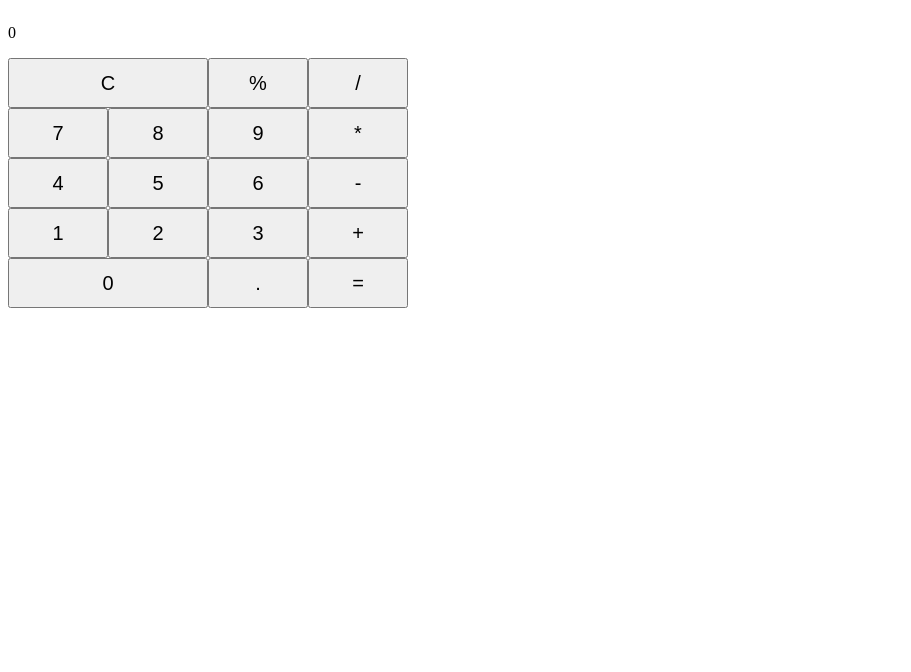
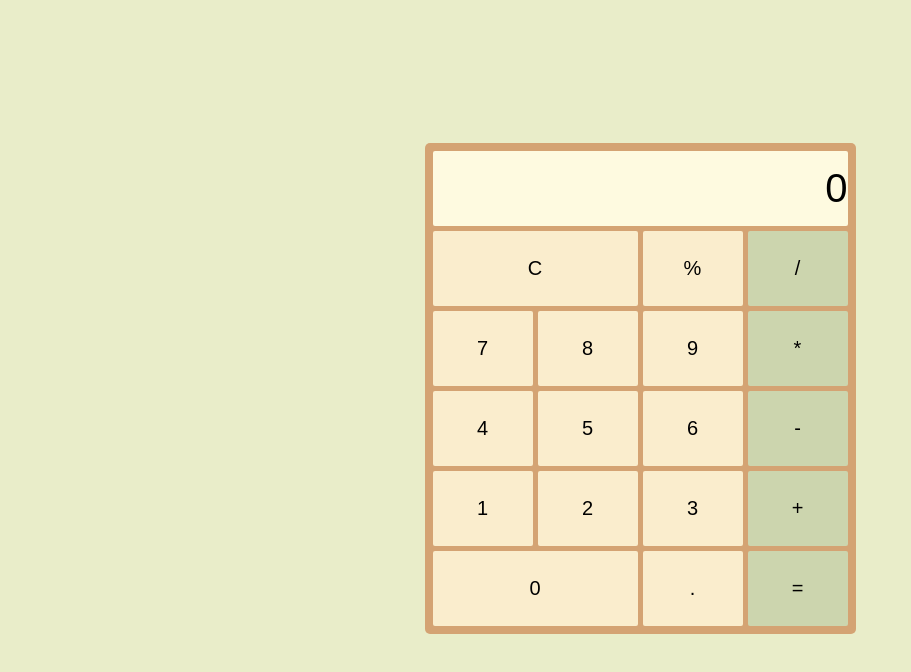
Before and after one commit to NickFr3/calculator, a plain HTML site: page index.html in a window 1280 px wide. Shown: the whole page, without its empty margins (0-911 px from the left). Drawn offline with Linux system fonts and the light colour scheme.

Commit message:
Updated style

```diff
--- a/style.css
+++ b/style.css
@@ -1,22 +1,44 @@
+body {
+    font-family: Arial, Helvetica, sans-serif;
+    display: flex;
+    justify-content: center;
+    align-items: center;
+    max-height: 100vh;
+    min-height: 95vh;
+    background-color: #e9edc9;
+}
+
 .container {
     display: grid;
     grid-template-columns: repeat(4, 100px);
+    gap: 5px;
+    padding: 8px;
+    background-color: #d4a373;
+    border-radius: 5px;
 }
 
 .input-window {
-    grid-column: 1 / -1;
-    text-align: end;
-}
-
-.input-window {
+    background-color: #fefae0;
+    font-weight: 500;
+    font-size: 40px;
     display: flex;
     align-items: center;
-    height: 50px;
+    justify-content: end;
+    grid-column: 1 / -1;
+    height: 75px;
+    border-radius: 2px;
 }
 
 .btn {
     font-size: 20px;
-    height: 50px;
+    height: 75px;
+    background-color: #faedcd;
+    border: none;
+    border-radius: 2px;
+}
+
+.btn.operand {
+    background-color: #ccd5ae;
 }
 
 #clear {
```
